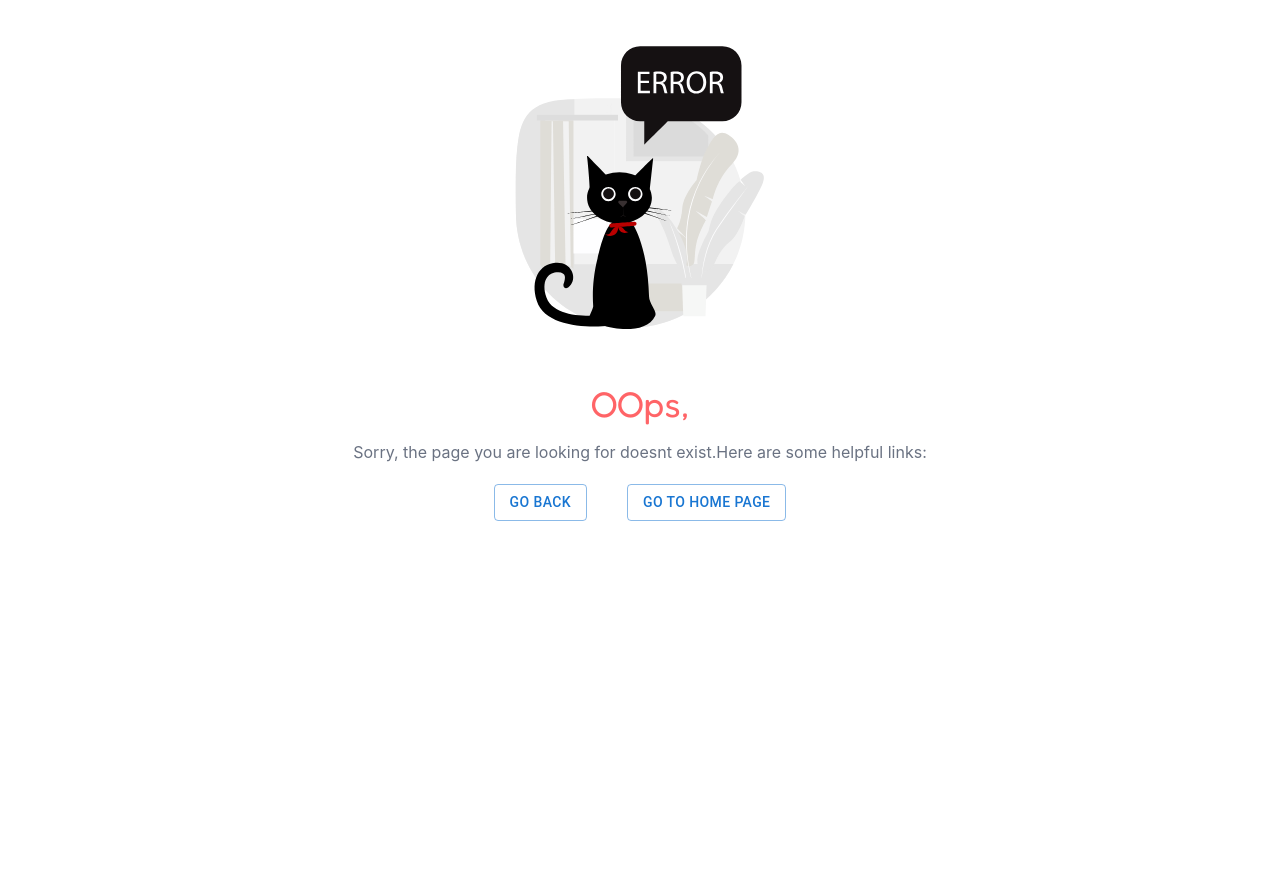
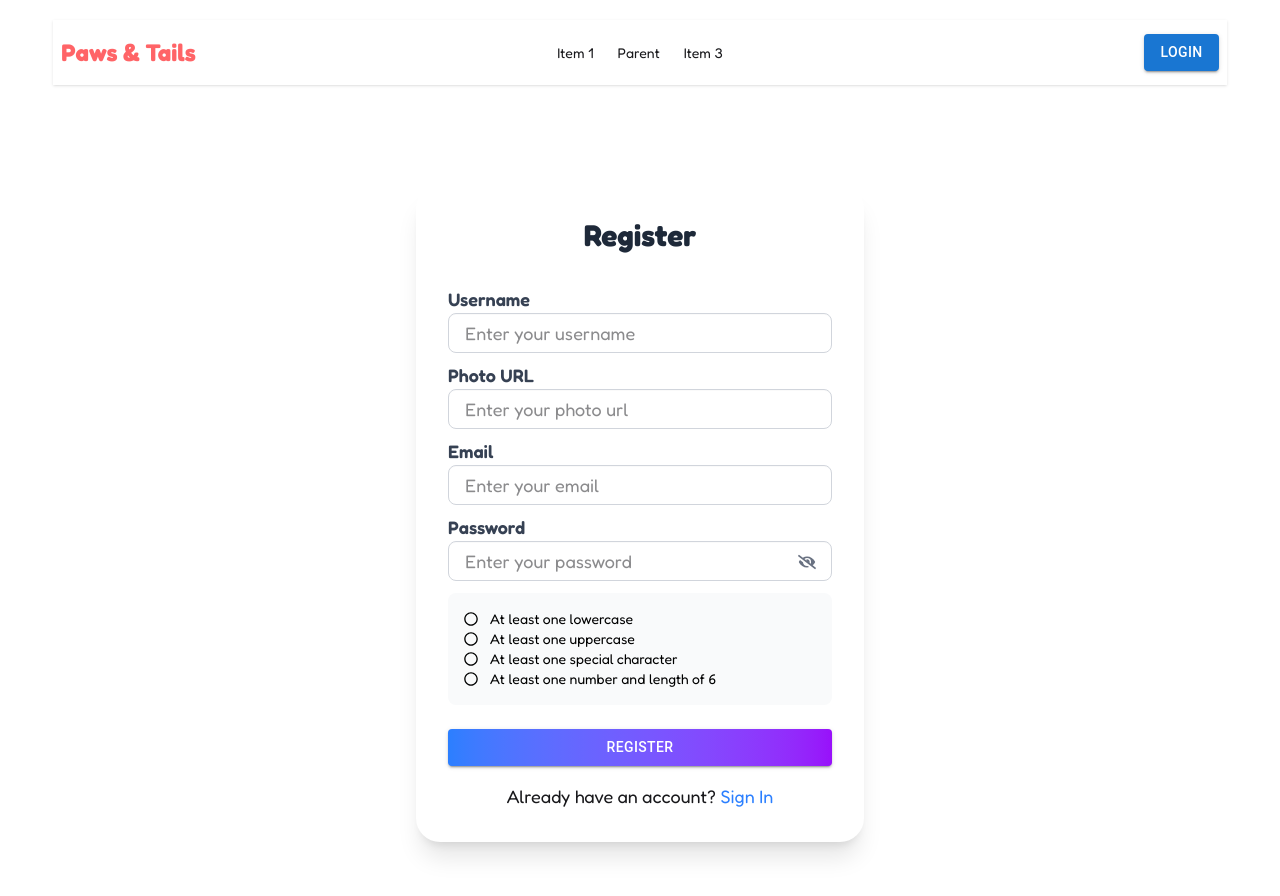
Before and after one commit to Shahadat-Hossen-008/Paws---Peddy-ClientSide, a React (Vite) app: page /register in a window 1280 px wide. Shown: the top 896 px of the page. Before the commit the page ends 800 px from the top, so only its background shows below. Built offline with nearby package versions, Linux system fonts and the light colour scheme; no server answers.

Commit message:
Add login and register

```diff
--- a/package.json
+++ b/package.json
@@ -18,6 +18,7 @@
     "lottie-react": "^2.4.1",
     "react": "^18.3.1",
     "react-dom": "^18.3.1",
+    "react-hook-form": "^7.54.2",
     "react-icons": "^5.4.0",
     "react-router-dom": "^7.1.3",
     "styled-components": "^6.1.14"
--- a/src/Components/Navbar/Navbar.jsx
+++ b/src/Components/Navbar/Navbar.jsx
@@ -1,6 +1,11 @@
-import React from "react";
+import React, { useContext } from "react";
+import { AuthContext } from "../../Context/AuthProvider";
+import { Link } from "react-router-dom";
+import { Button } from "@mui/material";
+import { FaArrowRightToBracket } from "react-icons/fa6";
 
 function Navbar() {
+  const {user, signOutUser} = useContext(AuthContext)
     const li = <>
         <li>
               <a>Item 1</a>
@@ -12,6 +17,18 @@ function Navbar() {
               <a>Item 3</a>
             </li>
     </>
+    const handleSignOut = () => {
+      signOutUser()
+        .then(() => {
+          console.log("Sign out successfully");
+
+          // toast.success("Sign Out Successful");
+        })
+        .catch((err) => {
+          console.log("Error Occur")
+          // toast.error("Error occur");
+        });
+    };
   return (
     <div className="navbar bg-base-100 shadow-sm w-11/12 mx-auto my-5">
       <div className="navbar-start">
@@ -47,7 +64,45 @@ function Navbar() {
         </ul>
       </div>
       <div className="navbar-end">
-        <a className="btn">Button</a>
+      {user  ? (
+            <div className='dropdown dropdown-end z-50 text-lg'>
+            <div
+              tabIndex={0}
+              role='button'
+              className='btn btn-ghost btn-circle avatar'
+            >
+              <div title={user?.displayName} className='w-10 rounded-full'>
+                <img
+                  referrerPolicy='no-referrer'
+                  alt='User Profile Photo'
+                  src={user?.photoURL}
+                />
+              </div>
+            </div>
+            <ul
+              tabIndex={0}
+              className='menu menu-sm dropdown-content mt-3 z-[1] p-2 shadow bg-base-100 rounded-box w-52'
+            >
+              <li>
+                <Link to='/myServices' className='justify-between'>
+                  My Services
+                </Link>
+              </li>
+              <li>
+                <Link to='/myReviews'>My Reviews</Link>
+              </li>
+              <li className='!mt-2'>
+              <button onClick={handleSignOut} className="btn btn-outline text-blue-500"><FaArrowRightToBracket/>Log Out</button>
+              </li>
+            </ul>
+          </div>
+        ):
+
+        (
+          <Button variant="contained">
+              <Link to="/login">Login</Link>
+            </Button>
+        )}
       </div>
     </div>
   );
--- a/src/Pages/Authentication Pages/Login.jsx
+++ b/src/Pages/Authentication Pages/Login.jsx
@@ -19,6 +19,7 @@ import { AuthContext } from "../../Context/AuthProvider";
 
 
 
+
 function Login() {
   const {setUser, signIn } = useContext(AuthContext);
   const location = useLocation();
@@ -32,6 +33,7 @@ function Login() {
     const form = e.target;
     const email = form.email.value;
     const password = form.password.value;
+
     signIn(email, password)
     .then(result =>{
         const user = result.user;
--- /dev/null
+++ b/src/Pages/Authentication Pages/Register.jsx
@@ -0,0 +1,175 @@
+import React, { useContext, useState } from "react";
+import { useForm } from "react-hook-form";
+import { FaEye, FaEyeSlash, FaRegCheckCircle, FaRegCircle } from "react-icons/fa";
+import { Button } from "@mui/material";
+import { Link, useNavigate } from "react-router-dom";
+import { AuthContext } from "../../Context/AuthProvider";
+
+function Register() {
+  const { createUser, updateUserProfile, setUser } = useContext(AuthContext);
+  const [seePassword, setSeePassword] = useState(true);
+  const navigate = useNavigate();
+  const {
+    register,
+    handleSubmit,
+    watch,
+    formState: { errors },
+  } = useForm();
+  const passwordValue = watch("password", "");
+
+  const lowerCaseValidate = /^(?=.*[a-z])/.test(passwordValue);
+  const upperCaseValidate = /(?=.*[A-Z])/.test(passwordValue);
+  const specialChValidate = /^(?=.*[\W_])/.test(passwordValue);
+  const numberValidate = /^(?=.*\d)(?=.{8,})/.test(passwordValue);
+
+  const onSubmit = (data) => {
+    const { email, password, username, photoURL } = data;
+console.log({email, password, username, photoURL});
+
+    createUser(email, password)
+      .then((userCredential) => {
+        const user = userCredential.user;
+        updateUserProfile(username, photoURL)
+          .then(() => {
+            setUser(user);
+            // navigate('/');
+          })
+          .catch((err) => console.log(err.message));
+      })
+      .catch((error) => console.log(error.message));
+  };
+
+  return (
+    <div className="hero min-h-screen  py-20 flex items-center justify-center">
+      <div className="card w-full max-w-md bg-white rounded-3xl shadow-xl p-8">
+        <h1 className="text-3xl font-bold text-center mb-6 text-gray-800">Register</h1>
+        <form onSubmit={handleSubmit(onSubmit)} className="w-full text-lg">
+
+          {/* Username */}
+          <div className="form-control my-2">
+            <label className="label text-gray-700 font-semibold">Username</label>
+            <input
+              type="text"
+              placeholder="Enter your username"
+              className="input input-bordered w-full p-4 rounded-lg border-gray-300 focus:ring-2 focus:ring-blue-400 text-lg"
+              {...register("username", {
+                required: "Username is required",
+                minLength: {
+                  value: 3,
+                  message: "Username must be at least 3 characters",
+                },
+              })}
+            />
+            {errors.username && (
+              <span className="text-red-500 text-sm">{errors.username.message}</span>
+            )}
+          </div>
+
+          {/* Photo URL */}
+          <div className="form-control my-2">
+            <label className="label text-gray-700 font-semibold">Photo URL</label>
+            <input
+              type="url"
+              placeholder="Enter your photo url"
+              className="input input-bordered w-full p-4 rounded-lg border-gray-300 focus:ring-2 focus:ring-blue-400 text-lg"
+              {...register("photoURL", {
+                required: "Photo url is required",
+                pattern: {
+                  value: /^https?:\/\/.+/,
+                  message: "Enter a valid url",
+                },
+              })}
+            />
+            {errors.photoURL && (
+              <span className="text-red-500 text-sm">{errors.photoURL.message}</span>
+            )}
+          </div>
+
+          {/* Email */}
+          <div className="form-control my-2">
+            <label className="label text-gray-700 font-semibold">Email</label>
+            <input
+              type="email"
+              placeholder="Enter your email"
+              className="input input-bordered w-full p-4 rounded-lg border-gray-300 focus:ring-2 focus:ring-blue-400 text-lg"
+              {...register("email", {
+                required: "Email is required",
+                pattern: {
+                  value: /^[^\s@]+@[^\s@]+\.[^\s@]+$/,
+                  message: "Enter a valid email",
+                },
+              })}
+            />
+            {errors.email && (
+              <span className="text-red-500 text-sm">{errors.email.message}</span>
+            )}
+          </div>
+
+          {/* Password */}
+          <div className="form-control mb-6 relative">
+            <label className="label text-gray-700 font-semibold">Password</label>
+            <input
+              type={seePassword ? "password" : "text"}
+              placeholder="Enter your password"
+              className="input input-bordered w-full p-4 rounded-lg border-gray-300 focus:ring-2 focus:ring-blue-400 text-lg"
+              {...register("password", {
+                required: "Password is required",
+                minLength: {
+                  value: 6,
+                  message: "Password must contain 6 characters",
+                },
+                pattern: {
+                  value: /^(?=.*[a-z])(?=.*[A-Z])(?=.*\d)(?=.*[\W_]).{8,}$/,
+                  message:
+                    "Password must include uppercase, lowercase, number, and special character",
+                },
+              })}
+            />
+            <button
+              onClick={() => setSeePassword(!seePassword)}
+              type="button"
+              className="absolute right-4 top-10 text-gray-500"
+            >
+              {seePassword ? <FaEyeSlash /> : <FaEye />}
+            </button>
+            {errors.password && (
+              <span className="text-red-500 text-sm">{errors.password.message}</span>
+            )}
+
+            {/* Password Validation */}
+            <div className="p-4 mt-3 bg-gray-50 rounded-lg text-sm">
+              <div className={`${lowerCaseValidate ? "text-green-600" : "text-black"} flex items-center gap-3`}>
+                {lowerCaseValidate ? <FaRegCheckCircle /> : <FaRegCircle />} At least one lowercase
+              </div>
+              <div className={`${upperCaseValidate ? "text-green-600" : "text-black"} flex items-center gap-3`}>
+                {upperCaseValidate ? <FaRegCheckCircle /> : <FaRegCircle />} At least one uppercase
+              </div>
+              <div className={`${specialChValidate ? "text-green-600" : "text-black"} flex items-center gap-3`}>
+                {specialChValidate ? <FaRegCheckCircle /> : <FaRegCircle />} At least one special character
+              </div>
+              <div className={`${numberValidate ? "text-green-600" : "text-black"} flex items-center gap-3`}>
+                {numberValidate ? <FaRegCheckCircle /> : <FaRegCircle />} At least one number and length of 6
+              </div>
+            </div>
+          </div>
+
+          {/* Register Button */}
+          <div className="form-control my-4">
+            <Button variant="contained" type="submit" className="w-full bg-gradient-to-r from-blue-500 to-purple-600 text-white py-3 rounded-lg hover:from-blue-600 hover:to-purple-700">
+              Register
+            </Button>
+          </div>
+
+          <p className="text-center">
+            Already have an account?{" "}
+            <Link to="/login" className="text-blue-500 hover:underline">
+              Sign In
+            </Link>
+          </p>
+        </form>
+      </div>
+    </div>
+  );
+}
+
+export default Register;
--- a/src/Router/router.jsx
+++ b/src/Router/router.jsx
@@ -2,6 +2,7 @@ import { createBrowserRouter } from "react-router-dom";
 import MainLayout from "../Layout/MainLayout";
 import Login from "../Pages/Authentication Pages/Login";
 import Error from "../ErrorPage/ErrorPage";
+import Register from "../Pages/Authentication Pages/Register";
 
 const router = createBrowserRouter([
     {
@@ -12,6 +13,10 @@ const router = createBrowserRouter([
         {
             path:'login',
             element:<Login></Login>
+        },
+        {
+            path:'register',
+            element:<Register></Register>
         }
       ]
     },
```
Also changed, not shown: 1 other file (tests, documents, lock files or other folders).
